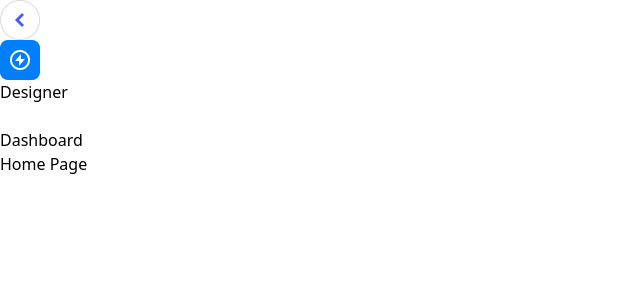
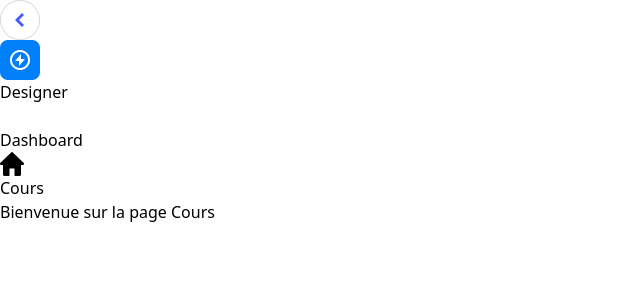
Before and after one commit to HardstyIe/Symfony-React-Schedule-Management-FRONT, a React app: page / in a window 1280 px wide. Shown: the top 300 px of the page, without its empty margins (0-640 px from the left). Built offline with nearby package versions, Linux system fonts and the light colour scheme; the HTML template or start-up script is replaced by a standard one.

Commit message:
fix(sidebar): the content is no longer displayed under the navbar

```diff
--- a/src/App.tsx
+++ b/src/App.tsx
@@ -1,19 +1,24 @@
 import { BrowserRouter, Routes, Route } from 'react-router-dom';
 import Sidebar from './Components/Sidebar';
 import Dashboard from "./Pages/Dashboard";
-import Accueil from './Pages/Accueil';
+import Cours from './Pages/Cours';
 
 export default function App() {
   return (
     <>
       <BrowserRouter>
-        {/* Inclure la Sidebar en dehors de l'élément <Routes> */}
+        {/* Div pour que le contenu de la page soit dans le flex */}
+        <div className="flex">
         <Sidebar />
+        <div className="flex-1 h-screen p-7">
         <Routes>
-          <Route element={<Accueil />} path={"/"} />
+          <Route element={<Cours />} path={"/"} />
           <Route element={<Dashboard />} path={"/dashboard"} />
+          <Route element={<Cours />} path={"/cours"} />
           {/* Ajoutez d'autres routes ici si nécessaire */}
         </Routes>
+        </div>
+      </div>
       </BrowserRouter>
     </>
   );
--- a/src/Components/Sidebar.tsx
+++ b/src/Components/Sidebar.tsx
@@ -1,10 +1,13 @@
-import { useState } from 'react';
-import { Link, LinkProps } from 'react-router-dom';
-const App = () => {
-  const [open, setOpen] = useState(true);
+// Sidebar.js (ou Sidebar.tsx)
+import React from 'react';
+import { Link } from 'react-router-dom';
+
+const Sidebar = () => {
+  const [open, setOpen] = React.useState(true);
+
   const Menus = [
-    { title: 'Dashboard', link: '/dashboard',  src: 'Chart_fill', gap: true },
-    // { title: 'Inbox', link: '/inbox', src: 'Chat' },
+    { title: 'Dashboard', link: '/dashboard', src: 'Chart_fill', gap: true },
+    { title: 'Cours', link: '/cours', src: 'Cours' },
     // { title: 'Comptes', link: '/comptes', src: 'User', gap: true },
     // { title: 'Calendrier', link: '/calendrier', src: 'Calendar' },
     // { title: 'Recherche', link: '/recherche', src: 'Search' },
@@ -14,8 +17,8 @@ const App = () => {
   ];
 
   return (
-    <div className="flex">
     <div className={` ${open ? 'w-72' : 'w-20 '} bg-dark-purple h-screen p-5  pt-8 relative duration-300`}>
+      {/* Sidebar content */}
       <img
         src="./src/assets/navimg/control.png"
         className={`absolute cursor-pointer -right-3 top-9 w-7 border-dark-purple
@@ -46,10 +49,7 @@ const App = () => {
         ))}
       </ul>
     </div>
-      <div className="flex-1 h-screen p-7">
-        <h1 className="text-2xl font-semibold ">Home Page</h1>
-      </div>
-    </div>
   );
 };
-export default App;
+
+export default Sidebar;
--- a/src/Pages/Accueil.tsx
+++ /dev/null
@@ -1,11 +0,0 @@
-import React from 'react';
-
-const Accueil = () => {
-    return (
-        <div>
-
-        </div>
-    );
-};
-
-export default Accueil;
--- /dev/null
+++ b/src/Pages/Cours.tsx
@@ -0,0 +1,9 @@
+import React from 'react';
+
+const Cours = () => {
+    return (
+        <h1>Bienvenue sur la page Cours</h1>
+    );
+};
+
+export default Cours;
--- a/src/Pages/Dashboard.tsx
+++ b/src/Pages/Dashboard.tsx
@@ -1,9 +1,11 @@
 import React from 'react';
+
+
 
 const Dashboard = () => {
     return (
         <div>
-            <h1>Hello</h1>
+        <h1>Bienvenue sur le tableau de bord</h1>
         </div>
     );
 };
```
Also changed, not shown: src/assets/navimg/Cours.png (added). Lines whose indentation alone changed are shown as unchanged.
